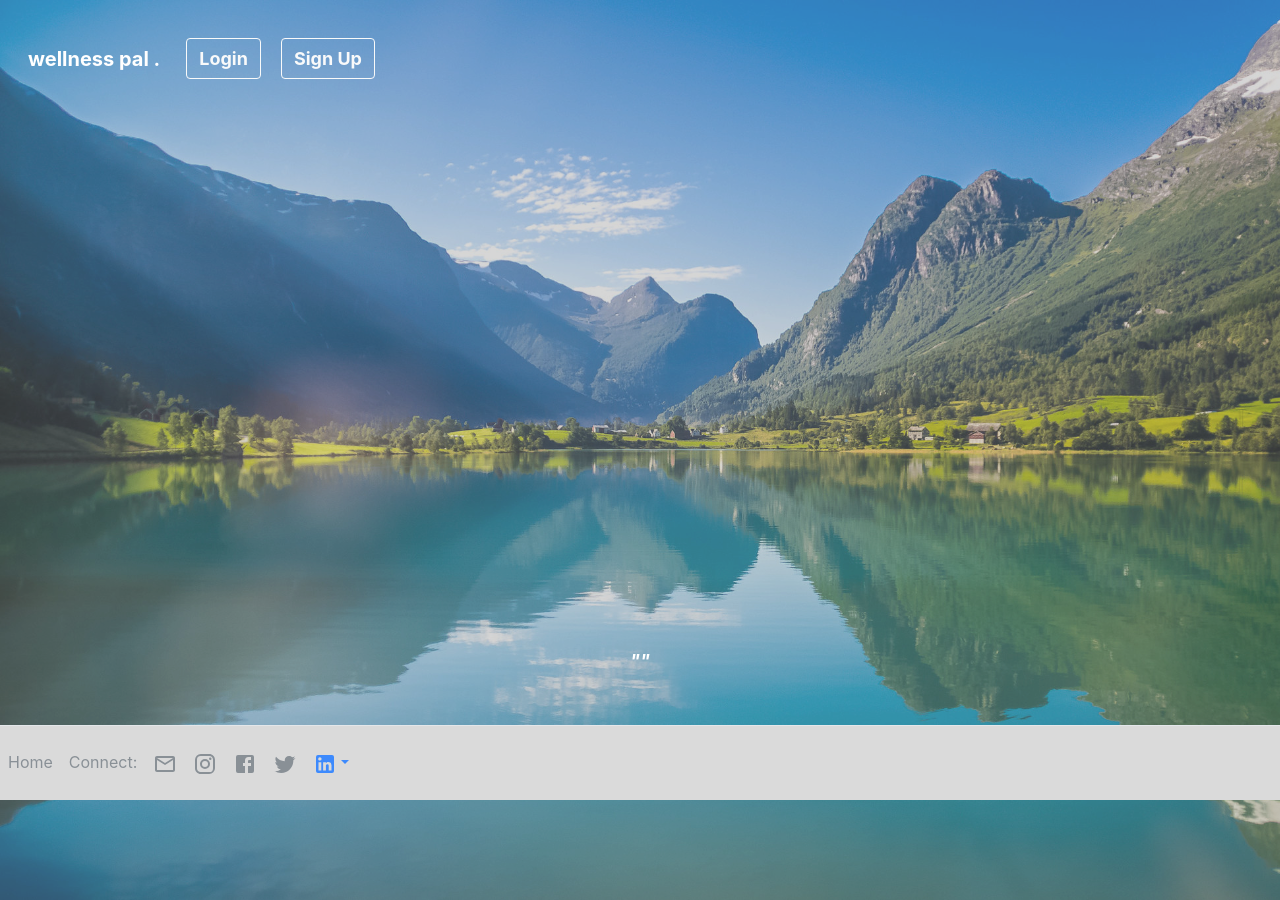
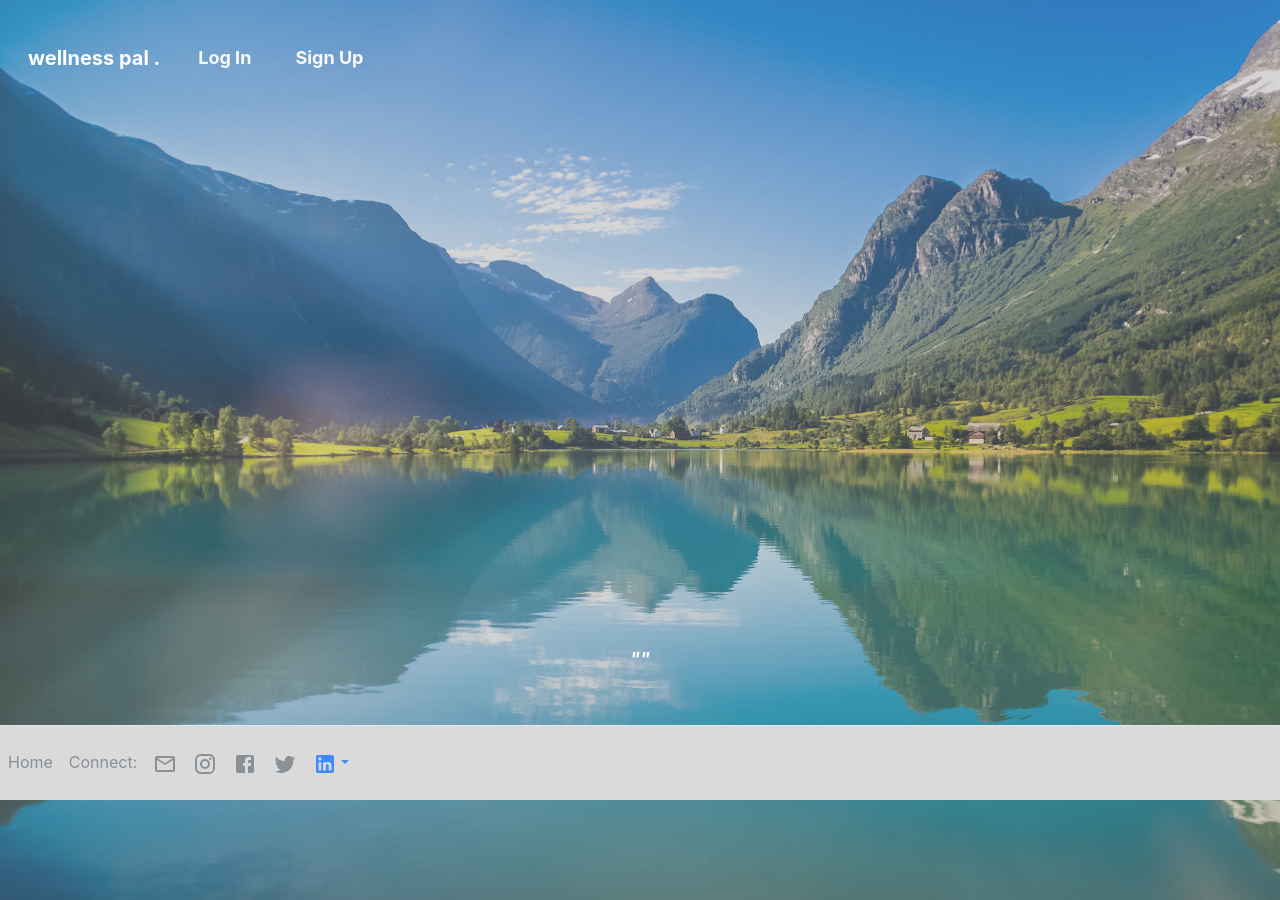
Before and after one commit to MaryMcKHU/WellnessPal, a React (Create React App) app in the folder ghi/: page / in a window 1280 px wide. Built offline with nearby package versions, Linux system fonts and the light colour scheme; no server answers.

Commit message:
Updated styling of login and signup buttons

```diff
--- a/ghi/src/Components/Login.js
+++ b/ghi/src/Components/Login.js
@@ -12,10 +12,10 @@ export default function Login() {
         <div>
         <Button
             variant='outline-light'
-            style={{fontSize:18, fontWeight:'bold'}}
+            style={{fontSize:18, fontWeight:'bold', border:'none', borderRadius:30}}
             onClick={handleShow}
         >
-            Login
+            Log In
         </Button>
         </div>
         <div>
--- a/ghi/src/Components/Signup.js
+++ b/ghi/src/Components/Signup.js
@@ -12,7 +12,7 @@ export default function Signup() {
         <div>
         <Button
             variant='outline-light'
-            style={{fontSize:18, fontWeight:'bold'}}
+            style={{fontSize:18, fontWeight:'bold', border:'none', borderRadius:30}}
             onClick={handleShow}
         >
             Sign Up
@@ -25,7 +25,7 @@ export default function Signup() {
             dialogClassName='modal-md'
             style={{textAlign:'center'}}
         >
-            <Modal.Header closeButton>Sign Up
+            <Modal.Header closeButton>Sign up
             </Modal.Header>
             <Modal.Body style={{width:500}}>
             <form>
```
